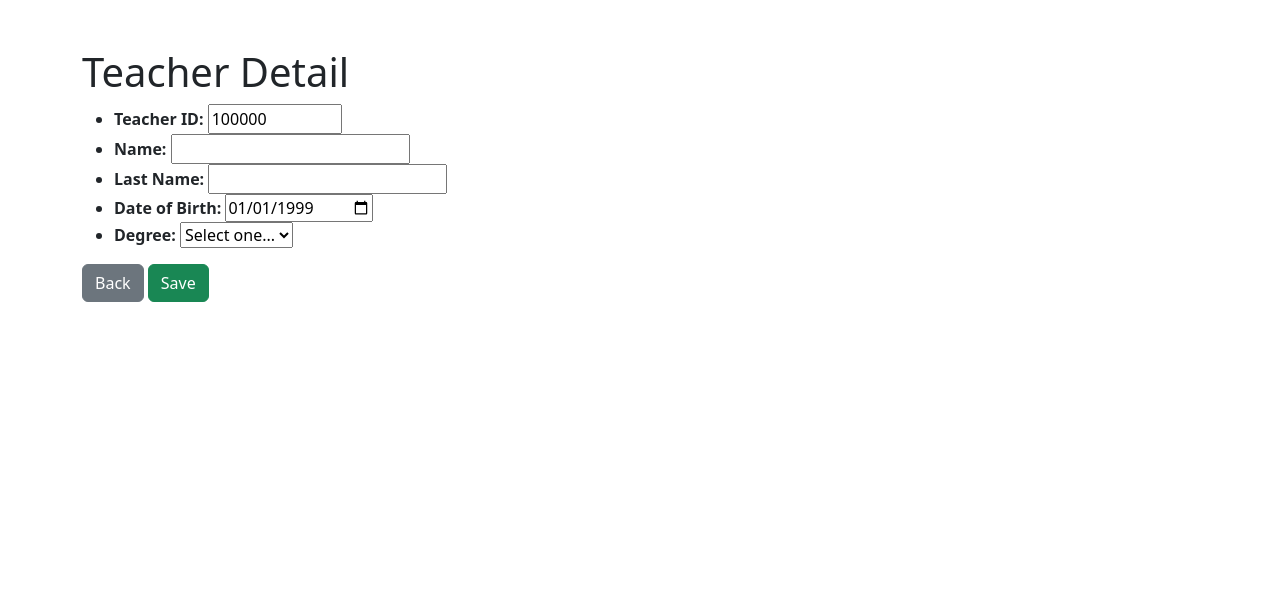
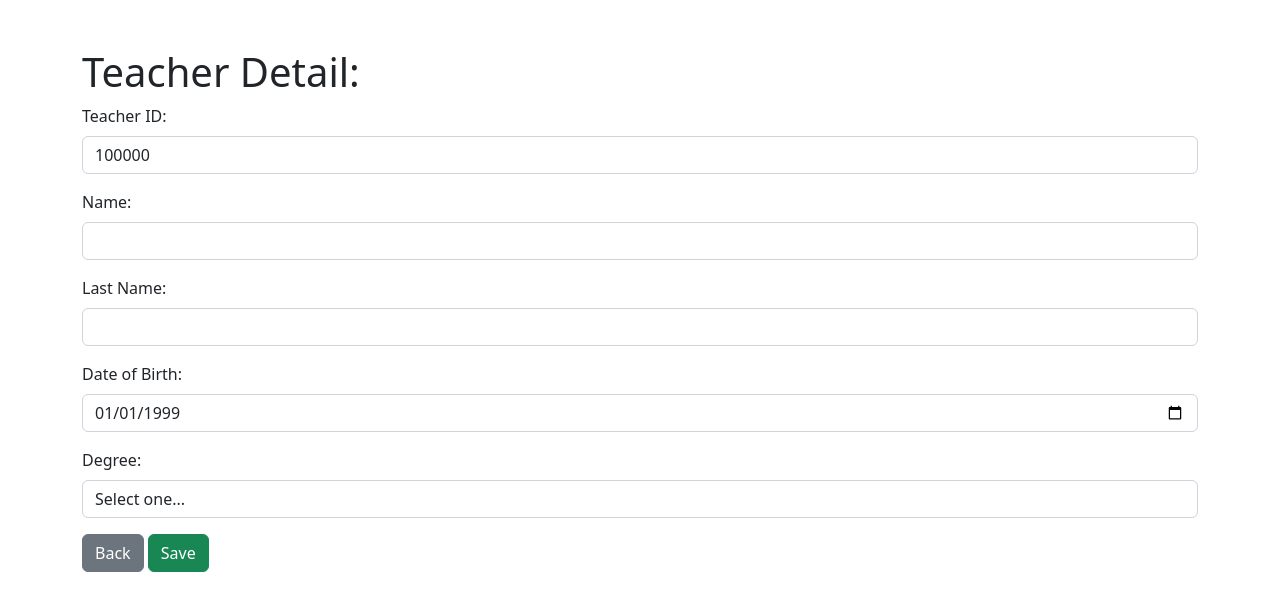
Before and after one commit to sarizti/up-big-data-crud, a Django app: page /campus/teachers/add in a window 1280 px wide. Shown: the part 56-667 px from the top of the page. Run offline with Django 4.2, Linux system fonts and the light colour scheme.

Commit message:
Version 02, cambios a la fecha, reparada la parte de clases

```diff
--- a/campus/templates/campus/classes/index.html
+++ b/campus/templates/campus/classes/index.html
@@ -17,7 +17,7 @@
             {% for classe in classes %}
             <!_tr class="{% if not classe.active %}text-body text-opacity-50{% endif %}"_>
                 <th scope="row">
-                    <a href="{% url 'campus:classes-detail' classe.id %}">{{ classe.id }}</a>
+                    <a href="{% url 'campus:classes-detail' classe.id %}" class="link-success">{{ classe.id }}</a>
                 </th>
                 <td>{{ classe.name }}</td>
                 <td>{{ classe.school }}</td>
--- a/campus/templates/campus/reports/campus_report.html
+++ b/campus/templates/campus/reports/campus_report.html
@@ -6,6 +6,6 @@
 
     {% include 'campus/reports/_report.html' with headers=headers rows=rows %}
 
-    <a href="{{ request.path }}?download" class="btn btn-primary">Download</a>
+    <a href="{{ request.path }}?download" class="btn btn-success">SUPEEER Download</a>
 
 {% endblock %}
--- a/campus/templates/campus/students/index.html
+++ b/campus/templates/campus/students/index.html
@@ -19,7 +19,7 @@
             {% for student in students %}
             <tr class="{% if not student.active %}text-body text-opacity-50{% endif %}">
                 <th scope="row">
-                    <a href="{% url 'campus:students-detail' student.id %}">{{ student.id }}</a>
+                    <a href="{% url 'campus:students-detail' student.id %}" class="link-success">{{ student.id }}</a>
                 </th>
                 <td>{{ student.name }} {{ student.last_name }}</td>
                 <td>{{ student.favorite_number }}</td>
@@ -32,6 +32,6 @@
     </table>
 
     <div>
-        <a href="{% url 'campus:students-add' %}" class="btn btn-dark btn-rounded">Add student</a>
+        <a href="{% url 'campus:students-add' %}" class="btn btn-dark">Add student</a>
     </div>
 {% endblock %}
--- a/campus/templates/campus/teachers/detail.html
+++ b/campus/templates/campus/teachers/detail.html
@@ -1,49 +1,59 @@
 {% extends "campus/tpl.html" %}
 
 {% block content %}
-
-    <h1>Teacher Detail</h1>
+    <h1>
+        Teacher Detail:
+    </h1>
 
     {% if create %}{% url 'campus:teachers-create' as u %}
     {% else %}{% url 'campus:teachers-save' teacher.id as u %}{% endif %}
+
     <form action="{{ u }}" method="post">
         {% csrf_token %}
-        <ul>
-            <li>
-                <strong>Teacher ID:</strong>
+
+
+    <div class="mb-3">
+        <label class="form-label">Teacher ID:</label>
         {% if create %}
-                    <input type="number" step="1" min="100000" max="1000000" value="100000" name="id" required>
+            <input type="number"  class="form-control" step="1" min="100000" max="1000000" value="100000" name="id" required>
         {% else %}
             {{ teacher.id }}
         {% endif %}
-            </li>
-            <li>
-                <strong>Name:</strong>
-                <input type="text" value="{{ teacher.name }}" name="name" required>
-            </li>
-            <li>
-                <strong>Last Name:</strong>
-                <input type="text" value="{{ teacher.last_name }}" name="last_name" required>
-            </li>
-            <li>
-                <strong>Date of Birth:</strong>
-                <input type="date" value="{{ teacher.date_of_birth.isoformat }}" name="date_of_birth" required>
-            </li>
-            <li>
-                <strong>Degree:</strong>
-                <select name="degree" required>
+    </div>
+
+    <div class="mb-3">
+        <label class="form-label">Name:</label>
+         <input type="text"  class="form-control" value="{{ teacher.name }}" name="name" required>
+    </div>
+
+    <div class="mb-3">
+        <label class="form-label">Last Name:</label>
+        <input type="text" class="form-control" value="{{ teacher.last_name }}" name="last_name" required>
+    </div>
+
+    <div class="mb-3">
+        <label class="form-label">Date of Birth:</label>
+        <input type="date" class="form-control" value="{{ teacher.date_of_birth.isoformat }}" name="date_of_birth" required>
+    </div>
+
+     <div class="mb-3">
+        <label class="form-label">Degree:</label>
+        <select name="degree" class="form-control" required>
             <option value="">Select one...</option>
             <option {% if teacher.degree == "bachelors" %}selected{% endif %} value="bachelors">Bachelor's</option>
             <option {% if teacher.degree == "masters" %}selected{% endif %} value="masters">Master's</option>
             <option {% if teacher.degree == "doctorate" %}selected{% endif %} value="doctorate">Doctorate</option>
         </select>
-            </li>
+    </div>
+
         {% if not create %}
-            <li>
-                <strong>Created At:</strong>
+        <div class="mb-3">
+        <label class="form-label">Created At:</label>
         {{ teacher.created_at }}
-            </li>
+        </div>
+
         {% endif %}
+
         </ul>
         <div>
             <a href="{% url 'campus:teachers-index' %}" class="btn btn-secondary">Back</a>
--- a/campus/templates/campus/teachers/index.html
+++ b/campus/templates/campus/teachers/index.html
@@ -8,7 +8,7 @@
     {% for teacher in teachers %}
         <li>
             {{ teacher.name }} {{ teacher.last_name }}
-            <a href="{% url 'campus:teachers-detail' teacher.id %}">edit</a>
+            <a href="{% url 'campus:teachers-detail' teacher.id %}" class="badge bg-success">edit</a>
         </li>
     {% endfor %}
     </ul>
--- a/campus/templates/campus/tpl.html
+++ b/campus/templates/campus/tpl.html
@@ -2,11 +2,11 @@
 <head>
     <meta charset="utf-8">
     <meta name="viewport" content="width=device-width, initial-scale=1">
-    <title>Campus</title>
+    <title class="badge bg-success">Campus</title>
     <link href="https://cdn.jsdelivr.net/npm/bootstrap@5.2.3/dist/css/bootstrap.min.css" rel="stylesheet" integrity="sha384-rbsA2VBKQhggwzxH7pPCaAqO46MgnOM80zW1RWuH61DGLwZJEdK2Kadq2F9CUG65" crossorigin="anonymous">
 </head>
 <body>
-<nav class="navbar navbar-expand-lg navbar-dark bg-dark">
+<nav class="navbar navbar-expand-lg navbar-dark bg-dark" style="background-color: #A08AA8;">
     <div class="container">
         <a class="navbar-brand" href="/campus">Universidad Panamericana</a>
         <button class="navbar-toggler" type="button" data-bs-toggle="collapse" data-bs-target="#navbarSupportedContent" aria-controls="navbarSupportedContent" aria-expanded="false" aria-label="Toggle navigation">
--- a/campus/views.py
+++ b/campus/views.py
@@ -79,7 +79,7 @@ def students_save(request, student_id):
             WHERE id=:id"""
         cursor.execute(q, posted)
         connection.commit()
-        return HttpResponseRedirect(reverse('campus:students-detail', args=(student_id,)))
+        return HttpResponseRedirect(reverse('campus:students-index'))
 
 
 @csrf_exempt
@@ -129,16 +129,26 @@ def teachers_add(request):
     context = {'teacher': teacher, 'create': True}
     return render(request, 'campus/teachers/detail.html', context)
 
+
 @csrf_exempt
 def teachers_save(request, teacher_id):
+    posted = {
+        'id': teacher_id,
+        'name': request.POST['name'],
+        'last_name': request.POST['last_name'],
+        'date_of_birth': request.POST['date_of_birth'],
+        'degree': request.POST['degree'],
+        'active': 1 if 'active' in request.POST else 0,
+    }
     with connection.cursor() as cursor:
         q = """
             UPDATE teachers
             SET name=:name, last_name=:last_name, date_of_birth=:date_of_birth, degree=:degree
             WHERE id=:id"""
-        cursor.execute(q, request.POST | {'id': teacher_id})
+        cursor.execute(q, posted)
         connection.commit()
-        return HttpResponseRedirect(reverse('campus:teachers-index'))
+    return HttpResponseRedirect(reverse('campus:teachers-index'))
+
 
 @csrf_exempt
 def teachers_create(request):
@@ -148,15 +158,15 @@ def teachers_create(request):
         'last_name': request.POST['last_name'],
         'date_of_birth': request.POST['date_of_birth'],
         'degree': request.POST['degree'],
-        'active': 1 if 'active' in request.POST else 0
+        'active': 1 if 'active' in request.POST else 0,
     }
     with connection.cursor() as cursor:
-        q = """INSERT INTO teachers (id, name, last_name, date_of_birth, degree)
-               VALUES (:id, :name, :last_name, :date_of_birth, :degree)
+        q = """INSERT INTO teachers (name, last_name, date_of_birth, degree, id)
+               VALUES (:name, :last_name, :date_of_birth, :degree, :id)
             """
-        cursor.execute(q, request.POST)
+        cursor.execute(q, posted)
         connection.commit()
-        return HttpResponseRedirect(reverse('campus:teachers-index'))
+        return HttpResponseRedirect(reverse('campus:teachers-detail', args=(request.POST['id'],)))
 
 # endregion
 
@@ -188,7 +198,7 @@ def classes_add(request):
 @csrf_exempt
 def classes_save(request, classe_id):
     posted = {
-        'id': classes_id,
+        'id': classe_id,
         'name': request.POST['name'],
         'school': request.POST['school'],
         'active': 1 if 'active' in request.POST else 0,
@@ -198,7 +208,7 @@ def classes_save(request, classe_id):
             UPDATE classes
             SET name=:name, school=:school
             WHERE id=:id"""
-        cursor.execute(q, request.POST | {'id': classe_id})
+        cursor.execute(q, posted)
         connection.commit()
         return HttpResponseRedirect(reverse('campus:classes-index'))
 
```
Lines whose indentation alone changed are shown as unchanged.
